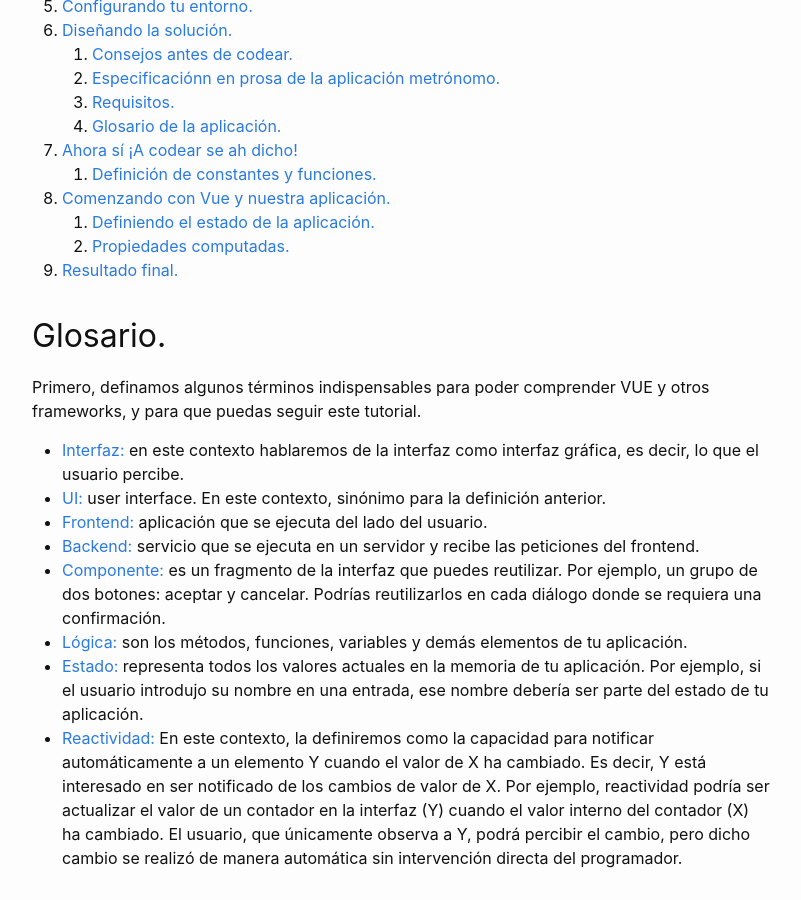
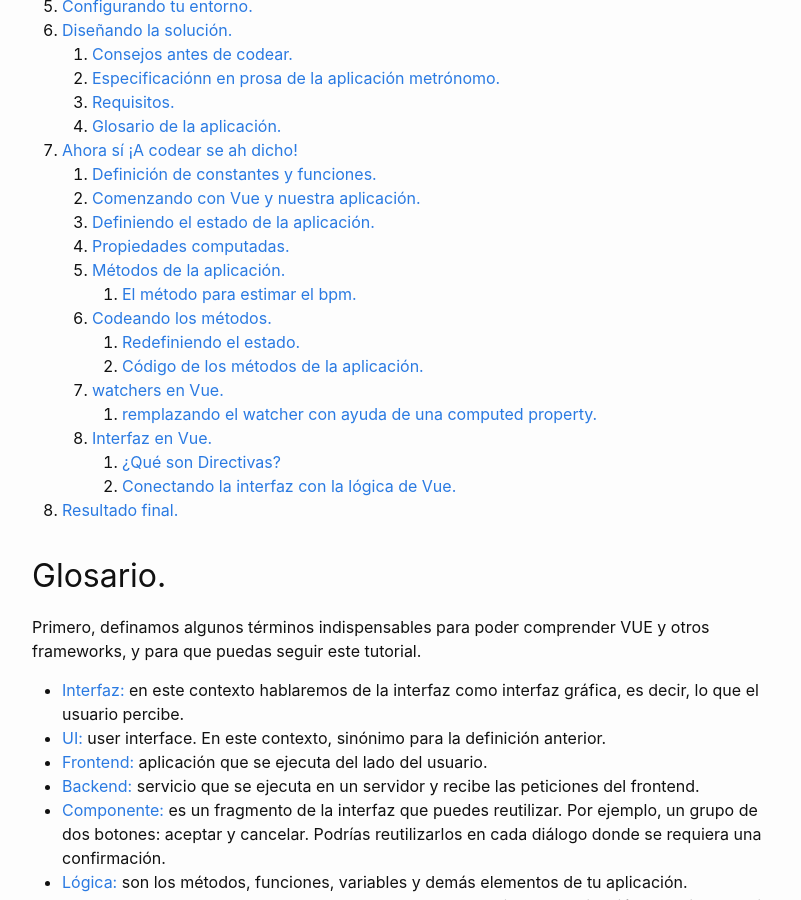
Before and after one commit to davidacm/davidacm.github.io, a Jekyll site: the page built from _posts/2022-10-07-vue-tutorial-metronomo.md, in a window 1280 px wide and 900 px high, scrolled down 913 px. Shown: the whole window, without its empty margins (238-1039 px from the left). Built offline with Jekyll 4.4.1, drawn with Linux system fonts in a browser that asks for light colours; a style sheet for code colours, icons or effects is not loaded.

Commit message:
fixed the table of contents of 2022-10-07-vue-tutorial-metronomo.md

```diff
--- a/_posts/2022-10-07-vue-tutorial-metronomo.md
+++ b/_posts/2022-10-07-vue-tutorial-metronomo.md
@@ -31,10 +31,20 @@ Para este tutorial, es recomendable que sepas lo básico de [html](https://devel
    4. [Glosario de la aplicación.](#glosario-de-la-aplicación)
 7. [Ahora sí ¡A codear se ah dicho!](#ahora-sí-a-codear-se-ah-dicho)
    1. [Definición de constantes y funciones.](#definición-de-constantes-y-funciones)
-8. [Comenzando con Vue y nuestra aplicación.](#comenzando-con-vue-y-nuestra-aplicación)
-   1. [Definiendo el estado de la aplicación.](#definiendo-el-estado-de-la-aplicación)
-   2. [Propiedades computadas.](#propiedades-computadas)
-9. [Resultado final.](#resultado-final)
+   2. [Comenzando con Vue y nuestra aplicación.](#comenzando-con-vue-y-nuestra-aplicación)
+   3. [Definiendo el estado de la aplicación.](#definiendo-el-estado-de-la-aplicación)
+   4. [Propiedades computadas.](#propiedades-computadas)
+   5. [Métodos de la aplicación.](#métodos-de-la-aplicación)
+      1. [El método para estimar el bpm.](#el-método-para-estimar-el-bpm)
+   6. [Codeando los métodos.](#codeando-los-métodos)
+      1. [Redefiniendo el estado.](#redefiniendo-el-estado)
+      2. [Código de los métodos de la aplicación.](#código-de-los-métodos-de-la-aplicación)
+   7. [watchers en Vue.](#watchers-en-vue)
+      1. [remplazando el watcher con ayuda de una computed property.](#remplazando-el-watcher-con-ayuda-de-una-computed-property)
+   8. [Interfaz en Vue.](#interfaz-en-vue)
+      1. [¿Qué son Directivas?](#qué-son-directivas)
+      2. [Conectando la interfaz con la lógica de Vue.](#conectando-la-interfaz-con-la-lógica-de-vue)
+8. [Resultado final.](#resultado-final)
 
 ## Glosario.
 
@@ -256,7 +266,7 @@ Explicación: La función divide la duración de un minuto (en ms) sobre la cant
 
 Esto es todo lo que necesitamos de javascript, ahora sí podemos comenzar con vue.
 
-## Comenzando con Vue y nuestra aplicación.
+### Comenzando con Vue y nuestra aplicación.
 
 Para instanciar un componente vue, debemos instanciar su clase "Vue" a la cual le podemos pasar distintos atributos que veremos en las siguientes secciones.
 
```
